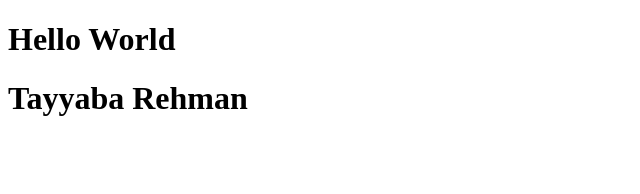
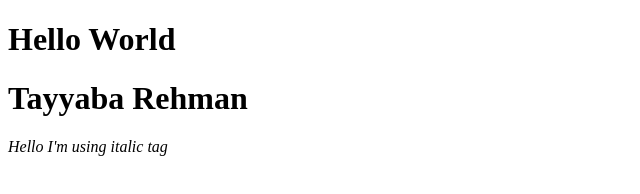
Before and after one commit to tayyabarehman123/DevOps-Team-Project-Deliverables, a plain HTML site: page index.html in a window 1280 px wide. Shown: the whole page, without its empty margins (0-640 px from the left). Drawn offline with Linux system fonts and the light colour scheme.

Commit message:
Added paragraph line

```diff
--- a/index.html
+++ b/index.html
@@ -6,5 +6,6 @@
 <body>
     <h1>Hello World</h1>
     <h1>Tayyaba Rehman</h1>
+    <p><i>Hello I'm using italic tag</i></p>
 </body>
 </html>
```
Also changed, not shown: 1 other file.
